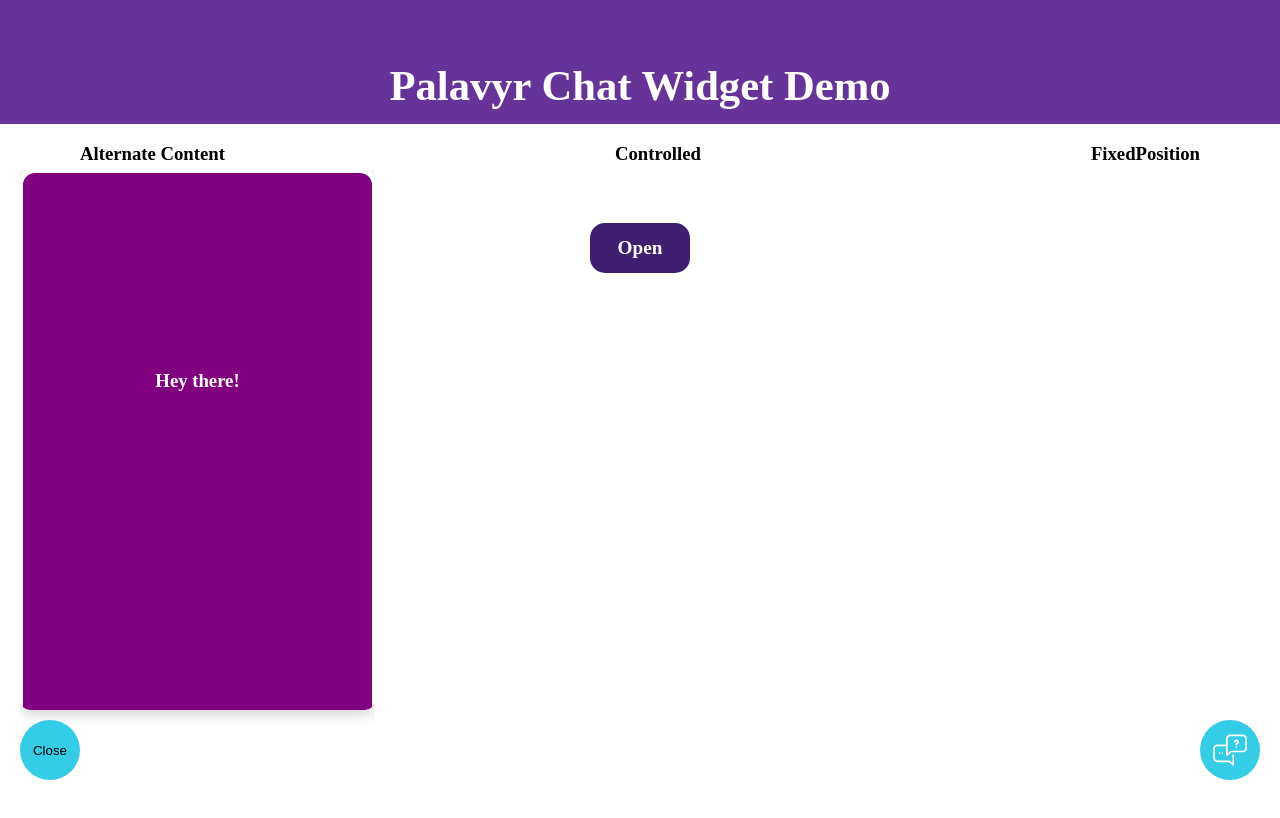
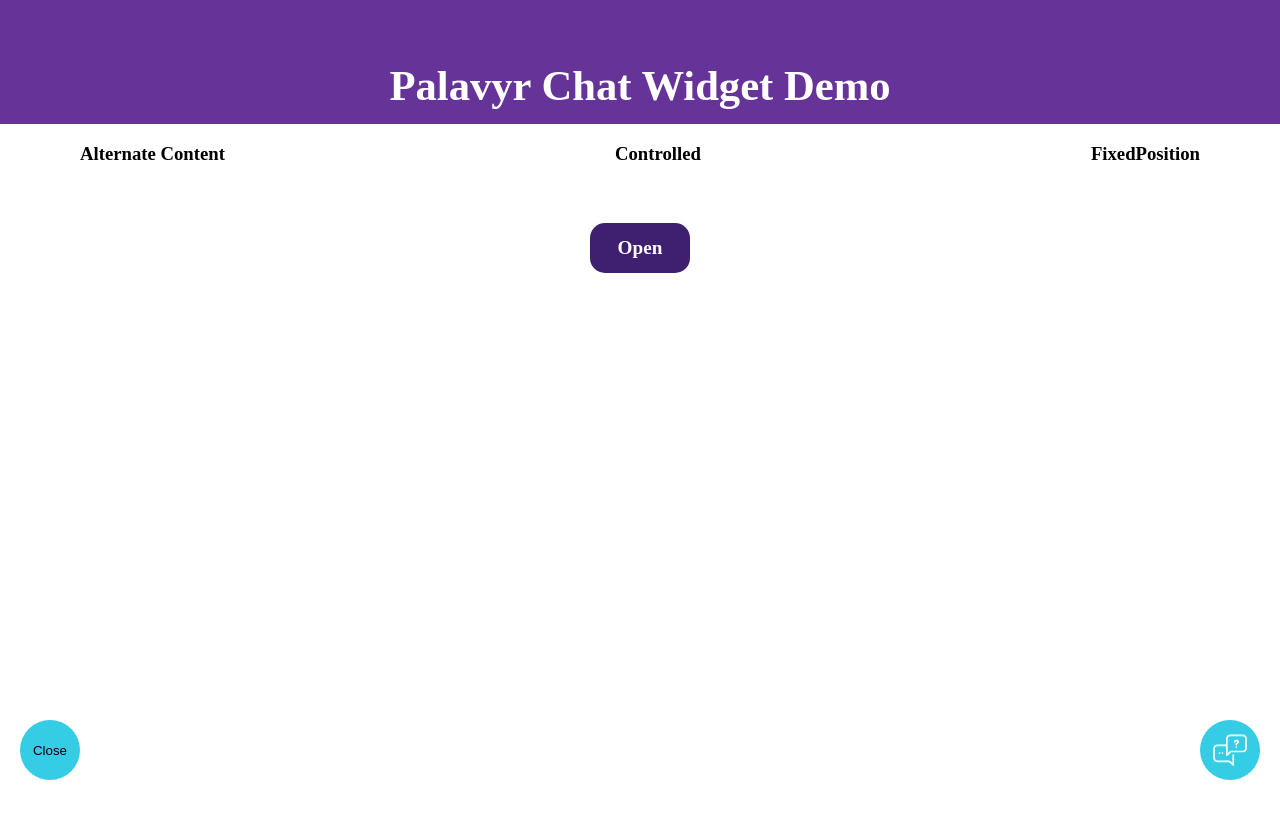
Before and after one commit to Palavyr/Palavyr-IFrame-Widget, a React app: page / in a window 1280 px wide. Shown: the top 818 px of the page. Built offline with nearby package versions, Linux system fonts and the light colour scheme; no server answers.

Commit message:
remove hidden

```diff
--- a/package.json
+++ b/package.json
@@ -1,7 +1,7 @@
 {
   "name": "palavyr-chat-widget",
   "private": false,
-  "version": "0.2.10",
+  "version": "0.2.12",
   "description": "Palavyr Chat Widget - a react component that allows you to place a chat widget compatible with Palavyr in your website.",
   "repository": "git@github.com:Palavyr/palavyr-chat-widget.git",
   "license": "MIT",
--- a/src/components/IFrameContainer.tsx
+++ b/src/components/IFrameContainer.tsx
@@ -12,6 +12,7 @@
     src?: string;
     alternateContent?: AltContent;
     persistState?: boolean;
+    fixedPosition?: boolean;
 }
 
 export const IFrameContainer = ({
@@ -21,6 +22,7 @@
     resizable,
     widgetOpenState,
     persistState,
+    fixedPosition,
     ...iframeProps
 }: IFrameContainerProps) => {
     const [containerDiv, setContainerDiv] = useState<HTMLElement | null>();
@@ -60,7 +62,7 @@
         maxWidth: '100vw',
         position: 'relative',
         boxShadow: '0px 3px 15px rgba(0, 0, 0, 0.2)',
-        visibility: widgetOpenState ? 'visible' : 'hidden',
+        visibility: widgetOpenState && !fixedPosition ? 'visible' : 'hidden',
         ...iframeProps.style,
     };
 
--- a/src/components/WidgetLayout.tsx
+++ b/src/components/WidgetLayout.tsx
@@ -54,8 +54,8 @@
             className={classNames({
                 'pcw-widget-container-fixed-left': alignLeft && fixedPosition,
                 'pcw-widget-container-fixed': !alignLeft && fixedPosition,
+                'pcw-close-widget-container ': !widgetOpenState && fixedPosition,
                 'pcw-widget-container': !fixedPosition,
-                'pcw-close-widget-container ': !widgetOpenState,
             })}
         >
             <IFrameContainer
@@ -65,6 +65,7 @@
                 className={widgetOpenState || !fixedPosition ? 'active' : 'hidden'}
                 resizable={resizable}
                 persistState={persistState}
+                fixedPosition={fixedPosition}
                 {...iframeProps}
             />
             {fixedPosition && (
```
Also changed, not shown: 1 other file (tests, documents, lock files or other folders).
